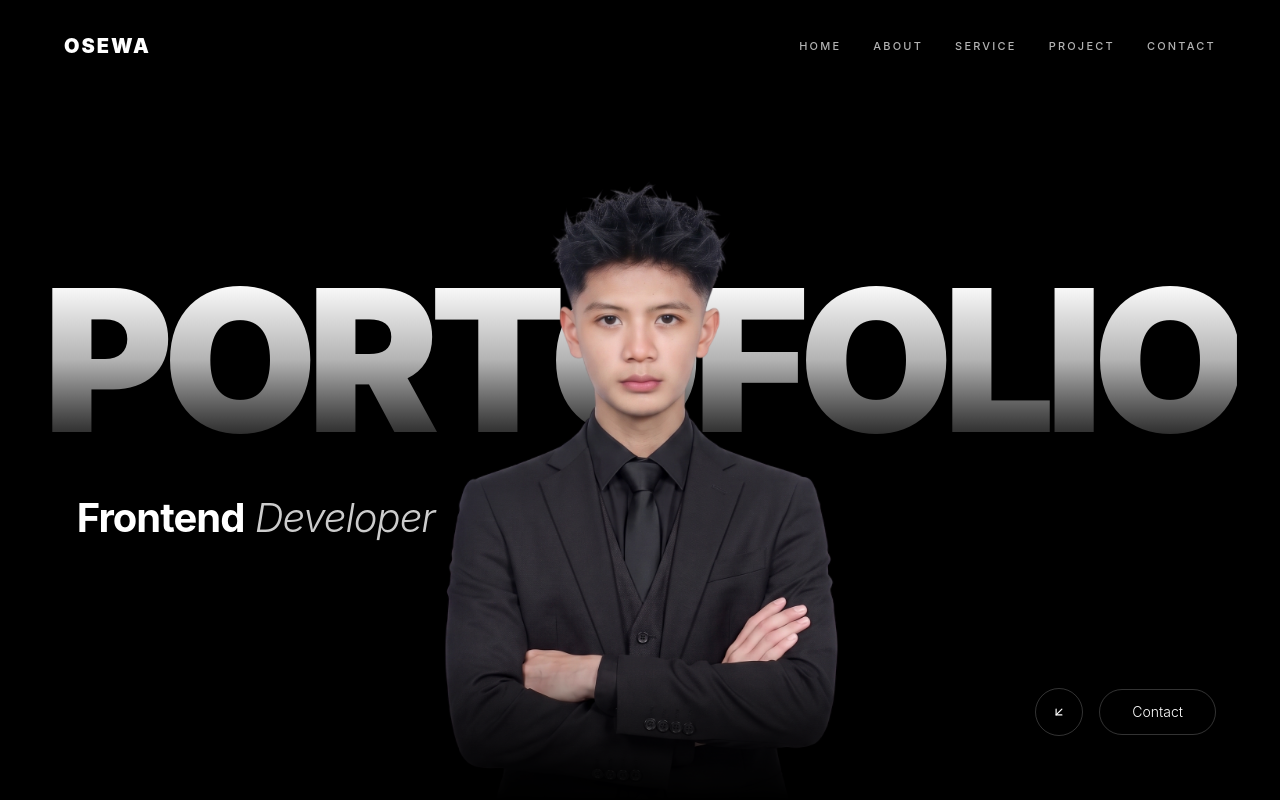
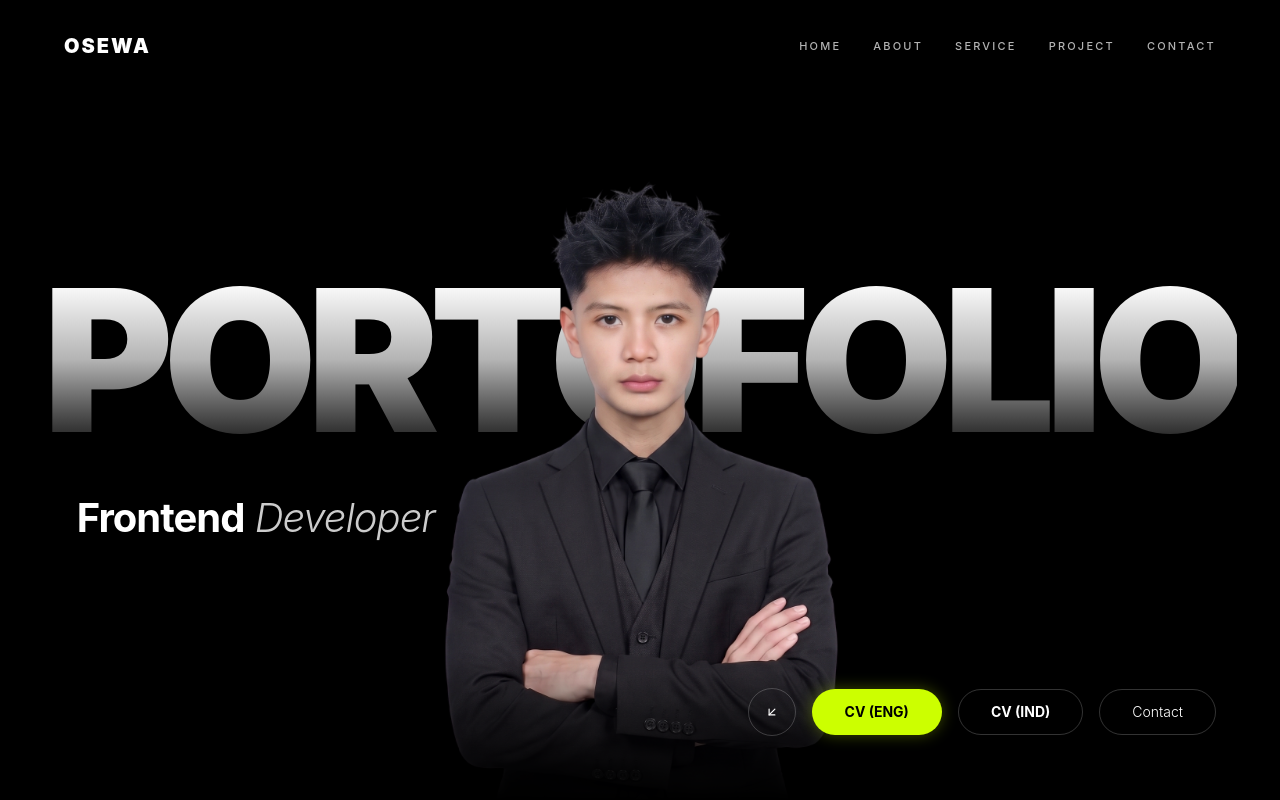
Before and after one commit to pallyamasultan/PROFESIONAL_PORTOFOLIO_PALLYAMA, a React (Vite) app: page / in a window 1280 px wide. Shown: the top 800 px of the page. Built offline with nearby package versions, Linux system fonts and the light colour scheme.

Commit message:
feat: add download CV buttons and PDF files

```diff
--- a/src/App.jsx
+++ b/src/App.jsx
@@ -114,7 +114,29 @@ const App = () => {
            <motion.a
              initial={{ opacity: 0, x: 50 }}
              animate={{ opacity: 1, x: 0 }}
-             transition={{ duration: 1, delay: 0.7, ease: "easeOut" }}
+             transition={{ duration: 1, delay: 0.65, ease: "easeOut" }}
+             href="/cv-en.pdf"
+             target="_blank"
+             rel="noopener noreferrer"
+             className="rounded-full border border-transparent px-8 py-3 text-sm font-bold bg-[#ccff00] text-black hover:bg-white transition-all shadow-[0_0_15px_rgba(204,255,0,0.3)]"
+           >
+              CV (ENG)
+           </motion.a>
+           <motion.a
+             initial={{ opacity: 0, x: 50 }}
+             animate={{ opacity: 1, x: 0 }}
+             transition={{ duration: 1, delay: 0.75, ease: "easeOut" }}
+             href="/cv-id.pdf"
+             target="_blank"
+             rel="noopener noreferrer"
+             className="rounded-full border border-white/20 px-8 py-3 text-sm font-bold text-white hover:border-white hover:bg-white hover:text-black transition-all"
+           >
+              CV (IND)
+           </motion.a>
+           <motion.a
+             initial={{ opacity: 0, x: 50 }}
+             animate={{ opacity: 1, x: 0 }}
+             transition={{ duration: 1, delay: 0.8, ease: "easeOut" }}
              href="#contact"
              className="rounded-full border border-white/20 px-8 py-3 text-sm font-light hover:border-white hover:bg-white hover:text-black transition-all"
            >
@@ -140,6 +162,12 @@ const App = () => {
            >
              <a href="#work" className="w-10 h-10 rounded-full border border-white/20 flex items-center justify-center hover:bg-white hover:text-black transition-colors">
                 <svg width="12" height="12" viewBox="0 0 24 24" fill="none" stroke="currentColor" strokeWidth="2" strokeLinecap="round" strokeLinejoin="round" className="rotate-[135deg]"><path d="M5 12h14"/><path d="m12 5 7 7-7 7"/></svg>
+             </a>
+             <a href="/cv-en.pdf" target="_blank" rel="noopener noreferrer" className="rounded-full border border-transparent bg-[#ccff00] text-black px-6 py-2 text-xs font-bold hover:bg-white transition-all shadow-[0_0_10px_rgba(204,255,0,0.3)]">
+                CV (EN)
+             </a>
+             <a href="/cv-id.pdf" target="_blank" rel="noopener noreferrer" className="rounded-full border border-white/20 text-white px-6 py-2 text-xs font-bold hover:bg-white hover:text-black transition-all">
+                CV (ID)
              </a>
              <a href="#contact" className="rounded-full border border-white/20 px-6 py-2 text-xs font-light hover:bg-white hover:text-black transition-all">
                 Contact
```
Also changed, not shown: 2 other files (tests, documents, lock files or other folders).
